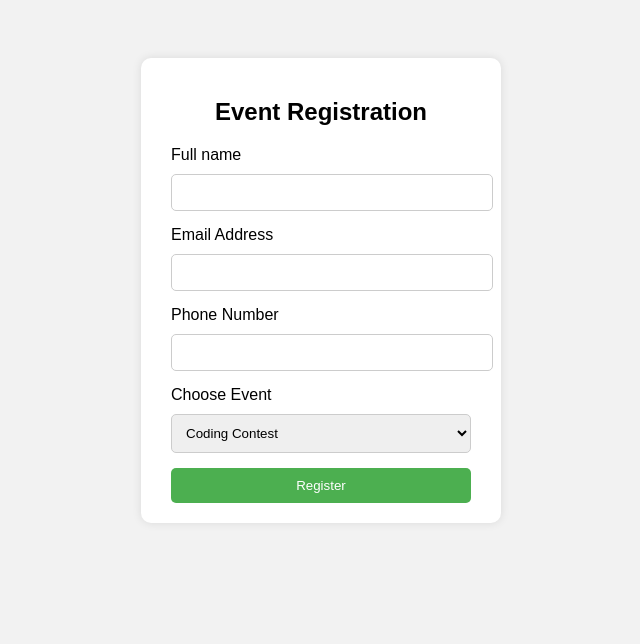
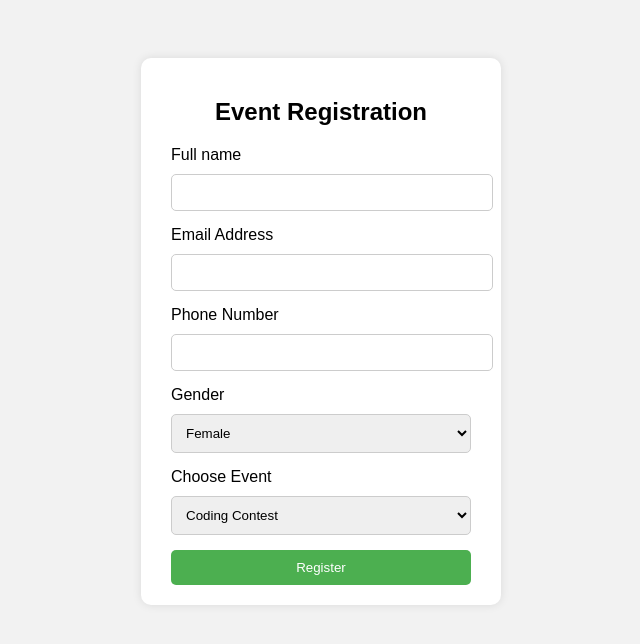
Before and after one commit to Akshayasri-Dameruppula/registration, a plain HTML site: page index.html in a window 1280 px wide. Shown: the whole page, without its empty margins (319-959 px from the left). Drawn offline with Linux system fonts and the light colour scheme.

Commit message:
Update index.html

```diff
--- a/index.html
+++ b/index.html
@@ -52,6 +52,12 @@ text-align: center;
 <input type="email" id="email" name="email" required>
 <label for="phone">Phone Number</lable>
 <input type="tel" id="phone" name="phone" required>
+<lable>Gender</lable>
+  <select>
+    <opion>Male</opion>
+    <option>Female</option>
+    <option>Others</option>
+  </select>
 <label for="event">Choose Event</lable>
 <select id="event" name="event">
 <option value="coding">Coding Contest </option>
```
